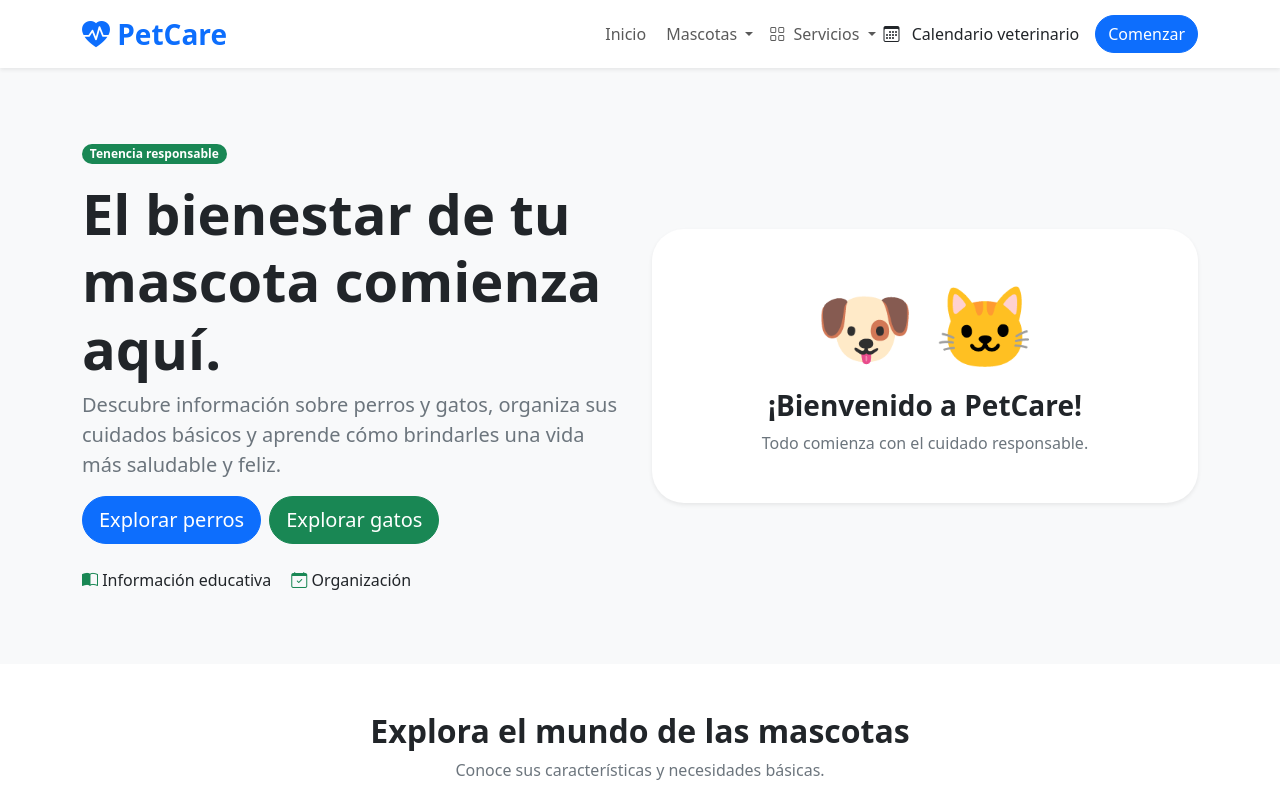
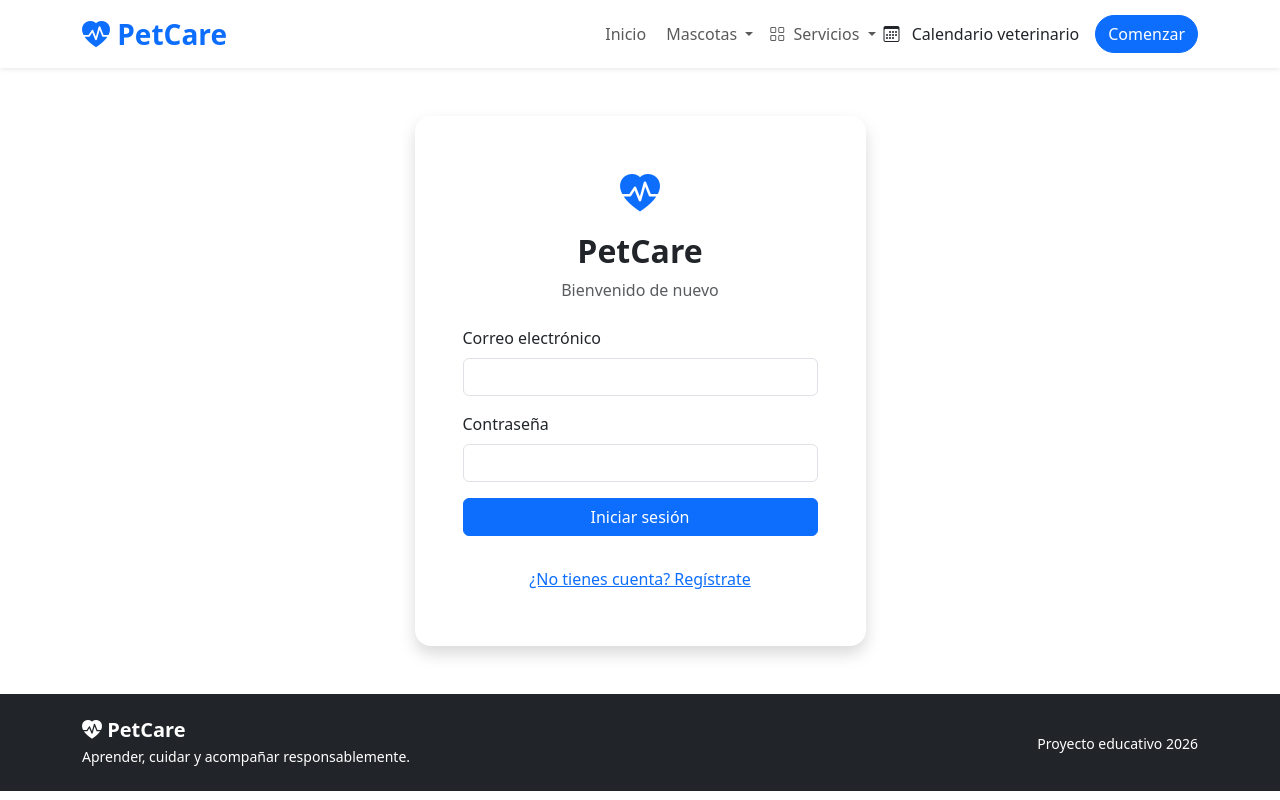
Before and after one commit to fatima-dot2/Mascotas-angular, an Angular app: page /login in a window 1280 px wide. Before the commit this address led to /. Shown: the top 800 px of the page. Built offline with nearby package versions, Linux system fonts and the light colour scheme.

Commit message:
se agrego inicio de sesión y se conecto con firebase

```diff
--- a/src/app/app.routes.ts
+++ b/src/app/app.routes.ts
@@ -7,6 +7,7 @@ import {Care} from "./components/care/care";
 import { Agenda } from './components/agenda/agenda';
 import { HealthHistory } from './components/health-history/health-history';
 import { Calendar } from './components/calendar/calendar';
+import { Login } from './components/login/login';
 
 export const routes: Routes = [
     { path: "", component: Home },
@@ -17,5 +18,6 @@ export const routes: Routes = [
     {path: "agenda", component: Agenda},
     {path: "historial-salud", component: HealthHistory},
     {path:"calendario", component: Calendar},
+    {path: "login", component: Login},
     {path: "**", redirectTo: ""}
 ];
--- a/src/app/components/home/home.html
+++ b/src/app/components/home/home.html
@@ -6,9 +6,22 @@
           Tenencia responsable
         </span>
 
+
+<div class="text-center my-4">
+  <h3>¡Bienvenido a PetCare!</h3>
+  <p>Cuida de tus mascotas y mantén su información organizada.</p>
+
+  <a routerLink="/login" class="btn btn-primary btn-lg">
+    <i class="bi bi-person-circle me-2"></i>
+    Iniciar sesión / Registrarse
+  </a>
+</div>
+
+
         <h1 class="display-4 fw-bold">
           El bienestar de tu mascota comienza aquí.
         </h1>
+
 
         <p class="lead text-secondary">
           Descubre información sobre perros y gatos, organiza sus cuidados
@@ -22,6 +35,8 @@
         <a routerLink="/gatos" class="btn btn-success btn-lg rounded-pill">
           Explorar gatos
         </a>
+
+
 
         <div class="mt-4">
           <span class="me-3">
--- /dev/null
+++ b/src/app/components/login/login.html
@@ -0,0 +1,70 @@
+
+<div class="container py-5">
+  <div class="row justify-content-center">
+    <div class="col-md-6 col-lg-5">
+      <div class="card shadow border-0 rounded-4">
+        <div class="card-body p-4 p-md-5">
+
+          <div class="text-center mb-4">
+            <i class="bi bi-heart-pulse-fill text-primary fs-1"></i>
+            <h2 class="fw-bold mt-2">PetCare</h2>
+            <p class="text-muted">
+              {{ isRegister ? 'Crea tu cuenta' : 'Bienvenido de nuevo' }}
+            </p>
+          </div>
+
+          <div *ngIf="error" class="alert alert-danger">
+            {{ error }}
+          </div>
+
+          <div *ngIf="success" class="alert alert-success">
+            {{ success }}
+          </div>
+
+          <form (ngSubmit)="submit()">
+            <div class="mb-3">
+              <label class="form-label">Correo electrónico</label>
+              <input
+                type="email"
+                class="form-control"
+                name="email"
+                [(ngModel)]="email"
+                required>
+            </div>
+
+            <div class="mb-3">
+              <label class="form-label">Contraseña</label>
+              <input
+                type="password"
+                class="form-control"
+                name="password"
+                [(ngModel)]="password"
+                minlength="6"
+                required>
+            </div>
+
+            <button
+              type="submit"
+              class="btn btn-primary w-100"
+              [disabled]="loading">
+              {{ loading ? 'Procesando...' :
+                (isRegister ? 'Registrarme' : 'Iniciar sesión') }}
+            </button>
+          </form>
+
+          <div class="text-center mt-4">
+            <button
+              type="button"
+              class="btn btn-link"
+              (click)="isRegister = !isRegister; error = ''; success = ''">
+              {{ isRegister
+                ? '¿Ya tienes cuenta? Inicia sesión'
+                : '¿No tienes cuenta? Regístrate' }}
+            </button>
+          </div>
+
+        </div>
+      </div>
+    </div>
+  </div>
+</div>
--- /dev/null
+++ b/src/app/components/login/login.ts
@@ -0,0 +1,67 @@
+
+import { Component } from '@angular/core';
+import { CommonModule } from '@angular/common';
+import { FormsModule } from '@angular/forms';
+import { AuthService } from '../../services/auth';
+
+@Component({
+  selector: 'app-login',
+  standalone: true,
+  imports: [CommonModule, FormsModule],
+  templateUrl: './login.html',
+  styleUrl: './login.css'
+})
+export class Login {
+  email = '';
+  password = '';
+  isRegister = false;
+  loading = false;
+  error = '';
+  success = '';
+
+  constructor(private authService: AuthService) {}
+
+  submit(): void {
+    this.error = '';
+    this.success = '';
+
+    if (!this.email.trim() || !this.password) {
+      this.error = 'Completa tu correo y contraseña.';
+      return;
+    }
+
+    this.loading = true;
+
+    const operation = this.isRegister
+      ? this.authService.register(this.email.trim(), this.password)
+      : this.authService.login(this.email.trim(), this.password);
+
+    operation
+      .then(() => {
+        this.success = this.isRegister
+          ? '¡Cuenta creada correctamente!'
+          : '¡Inicio de sesión exitoso!';
+      })
+      .catch((err: any) => {
+        this.error = this.getErrorMessage(err.code);
+      })
+      .finally(() => {
+        this.loading = false;
+      });
+  }
+
+  private getErrorMessage(code: string): string {
+    switch (code) {
+      case 'auth/email-already-in-use':
+        return 'Este correo ya está registrado.';
+      case 'auth/invalid-email':
+        return 'El correo no es válido.';
+      case 'auth/weak-password':
+        return 'La contraseña debe tener al menos 6 caracteres.';
+      case 'auth/invalid-credential':
+        return 'Correo o contraseña incorrectos.';
+      default:
+        return 'Ocurrió un error. Intenta nuevamente.';
+    }
+  }
+}
--- /dev/null
+++ b/src/app/services/auth.ts
@@ -0,0 +1,31 @@
+
+import { Injectable } from '@angular/core';
+import {
+  createUserWithEmailAndPassword,
+  signInWithEmailAndPassword,
+  signOut,
+  User
+} from 'firebase/auth';
+import { auth } from './firebase';
+
+@Injectable({
+  providedIn: 'root'
+})
+export class AuthService {
+
+  register(email: string, password: string) {
+    return createUserWithEmailAndPassword(auth, email, password);
+  }
+
+  login(email: string, password: string) {
+    return signInWithEmailAndPassword(auth, email, password);
+  }
+
+  logout() {
+    return signOut(auth);
+  }
+
+  getCurrentUser(): User | null {
+    return auth.currentUser;
+  }
+}
--- /dev/null
+++ b/src/app/services/firebase.ts
@@ -0,0 +1,18 @@
+
+import { initializeApp } from 'firebase/app';
+import { getAuth } from 'firebase/auth';
+import { getFirestore } from 'firebase/firestore';
+
+const firebaseConfig = {
+  apiKey: 'AIzaSyBL8YY4QsKodEySzzBSiEOH4_m4aKj1nvI',
+  authDomain: 'mascotas-84de9.firebaseapp.com',
+  projectId: 'mascotas-84de9',
+  storageBucket: 'mascotas-84de9.firebasestorage.app',
+  messagingSenderId: '63062324936',
+  appId: '1:63062324936:web:7a63b1f9816f52940d17fd'
+};
+
+const app = initializeApp(firebaseConfig);
+
+export const auth = getAuth(app);
+export const db = getFirestore(app);
```
Also changed, not shown: src/app/components/login/login.css (added), 2 other files (tests, documents, lock files or other folders).
